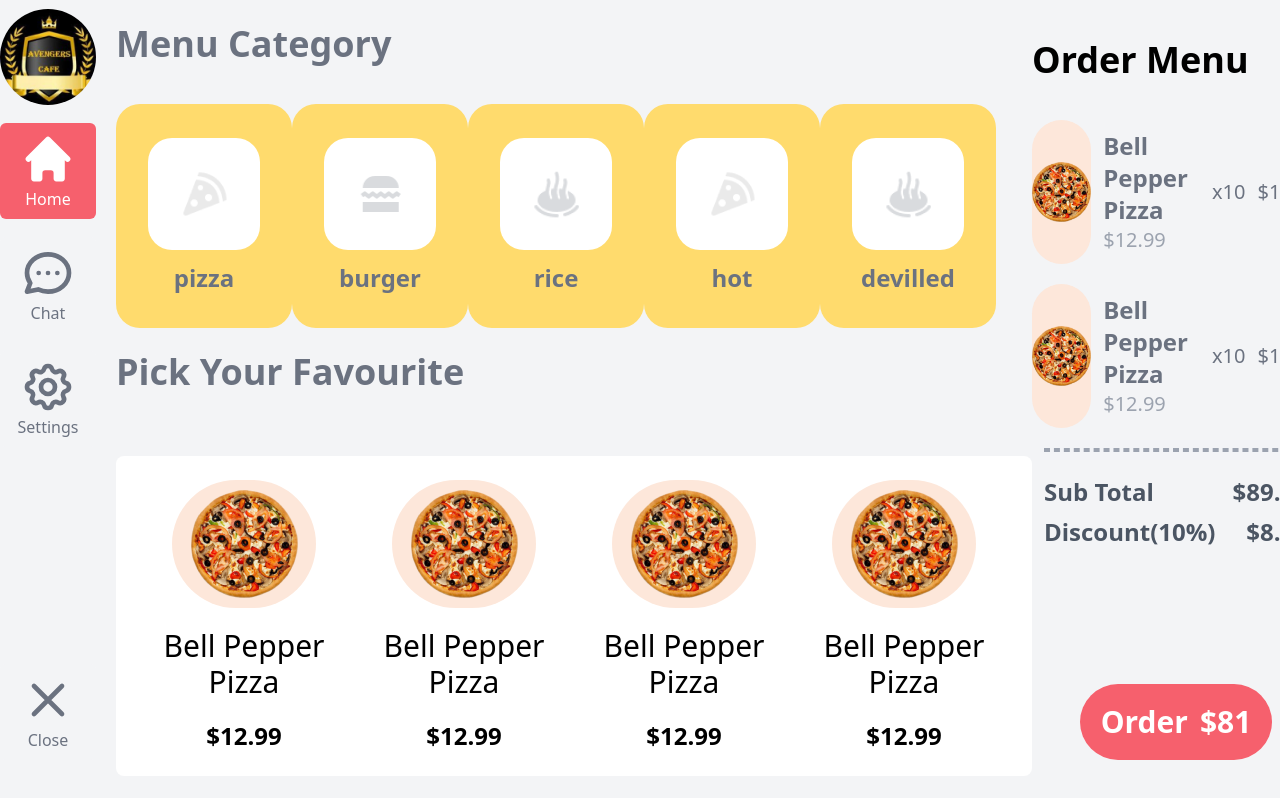
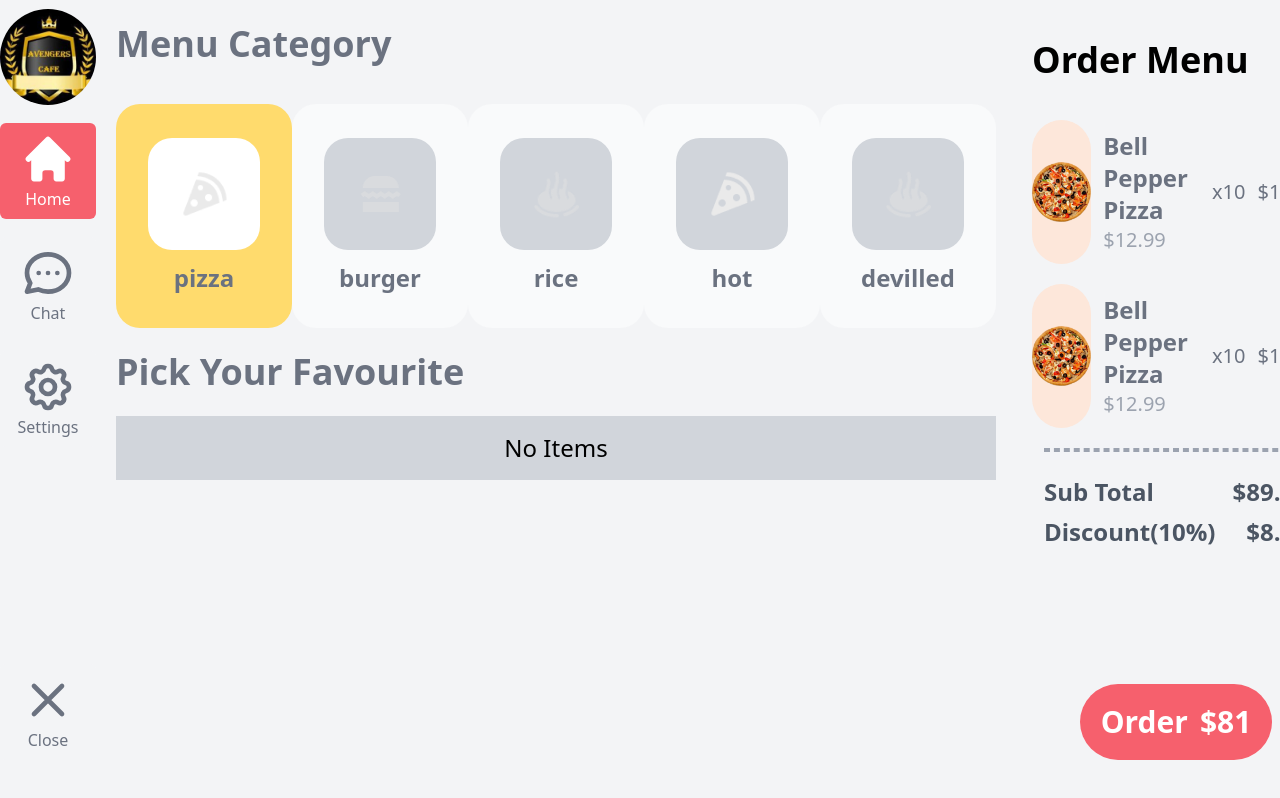
Before and after one commit to Supun222/Myproject-AvengersCafe, a React (Create React App) app: page /order in a window 1280 px wide. Shown: the top 798 px of the page. Built offline with nearby package versions, Linux system fonts and the light colour scheme; the HTML template or start-up script is replaced by a standard one.

Commit message:
Redirect After customer registration... change food selecting after select category

```diff
--- a/src/Components/FoodComponent/index.js
+++ b/src/Components/FoodComponent/index.js
@@ -4,7 +4,7 @@ function FoodComponent({image, name, price}) {
     return (
         <div className="bg-white w-64 h-80 rounded-lg flex flex-col items-center p-6 cursor-pointer">
             <div className="rounded-full h-48 w-36 bg-yellow-mid flex items-center justify-center">
-                <img src={image} alt="Food" />
+                <img src={image}  className="category-image" alt="Food" />
             </div>
             <h1 className="text-3xl my-5 text-center">{name}</h1>
             <h2 className="text-2xl font-semibold">${price}</h2>
--- a/src/Components/FoodComponent/styles.css
+++ b/src/Components/FoodComponent/styles.css
@@ -0,0 +1,4 @@
+.category-image{
+    max-width: 100px;
+    border-radius:3rem;
+}
--- a/src/FoodOrder/index.js
+++ b/src/FoodOrder/index.js
@@ -7,6 +7,8 @@ import CartItem from '../Components/CartItem'
 import "./style.css"
 import CategoryComponent from '../Components/CategoryComponent'
 import { useState } from 'react/cjs/react.development'
+import axios from '../axios';
+
 
 const DATA = [
     {
@@ -17,7 +19,7 @@ const DATA = [
     },
     {
         id: 2,
-        image: process.env.PUBLIC_URL + `/images/item.png`,
+        image: "https://www.kitchensanctuary.com/wp-content/uploads/2015/03/Fried-Rice-square-FS.jpg",
         name: "Bell Pepper Pizza",
         price: "12.99"
     },
@@ -63,7 +65,7 @@ const CATEGORY_DATA = [
     },
 ]
 
-const CART_COUNT = 1;
+const CART_COUNT = 2;
 
 function FoodOrder() {
 
@@ -73,6 +75,24 @@ function FoodOrder() {
     const closeIcon = <XIcon className="w-14 h-14 text-gray-500 block"/>
 
     const [picked, setPicked] = useState(false);
+    const [selectedCategoryId, setSelectedCategoryId] = useState(1);
+    const [foodItems, setFoodItems] = useState([])
+
+    async function getSelectedCategory(selectedCategoryId){
+        await axios.get(`/api/customer/save/FoodMenu/FoodCategory/${selectedCategoryId}`).then(response => {
+            console.log(response)
+            setFoodItems(response.data)
+        }).catch(function (error) {
+            if(error.response){
+                // setCustomError("Can't send customer information");
+            } else if(error.request){
+                // setCustomError("Internal Server Error");
+                console.log(error);
+            } else {
+                // setCustomError("Can't send customer information");
+            }
+        })
+    }
 
     return (
         <div className="w-screen h-screen bg-gray-100 flex relative">
@@ -91,18 +111,31 @@ function FoodOrder() {
                     <div className="flex justify-between mt-10">
                         {
                             CATEGORY_DATA.map(element => (
-                                <CategoryComponent key={element.id} active={true} icon={element.icon} title={element.title} />
+                                <button className="btn" onClick={(e)=>{
+                                    setSelectedCategoryId(element.id);
+                                    getSelectedCategory(element.id)
+                                    }}>
+                                    <CategoryComponent key={element.id} active={selectedCategoryId == element.id} icon={element.icon} title={element.title} />
+                                </button>
                             ))
                         }
                     </div>
                     <h1 className="text-4xl font-semibold text-gray-500 my-6">Pick Your Favourite</h1>
                 </div>
-                <div className="flex-1 grid grid-cols-4 py-10 relative">
+                {
+                    foodItems.length > 0 ?
+                    <div className="flex-1 grid grid-cols-4 py-10 relative">
                     <div className={`absolute z-30 top-0 right-0 left-0 bottom-0 w-full h-full glass ${picked ? 'block' : 'hidden'}`}></div>
                     {
-                        DATA.map((element) => (<FoodComponent key={element.id} image={element.image} name={element.name} price={element.price}/>))
+                        foodItems.map((element) => (<FoodComponent key={element.food_id} image={element.image} name={element.name} price={element.price}/>))
                     }
-                </div>
+                    </div> :
+                    <div className="flex items-start justify-center bg-gray-300">
+                            <p className="text-center text-2xl bg-gray-300 px-8 py-4 ">
+                                No Items
+                            </p>
+                    </div>
+                }
             </div>
             <div className="w-1/4 px-4 py-10 relative">
                 <h1 className="text-4xl font-semibold mb-10">Order Menu</h1>
--- a/src/Onboarding/CustomerRegister.js
+++ b/src/Onboarding/CustomerRegister.js
@@ -22,6 +22,7 @@ function CustomerRegister() {
 
         }).then(response => {
             setRedirect(true);
+            localStorage.setItem("cus_id", response.data);
         }).catch(function (error) {
             if(error.response){
                 setCustomError("Can't send customer information");
@@ -36,7 +37,7 @@ function CustomerRegister() {
 
     if(redirect){
         return (
-            <Redirect to="/"/>
+            <Redirect to="/order"/>
         )
     } else if(customError !== undefined) {
         return (
```
